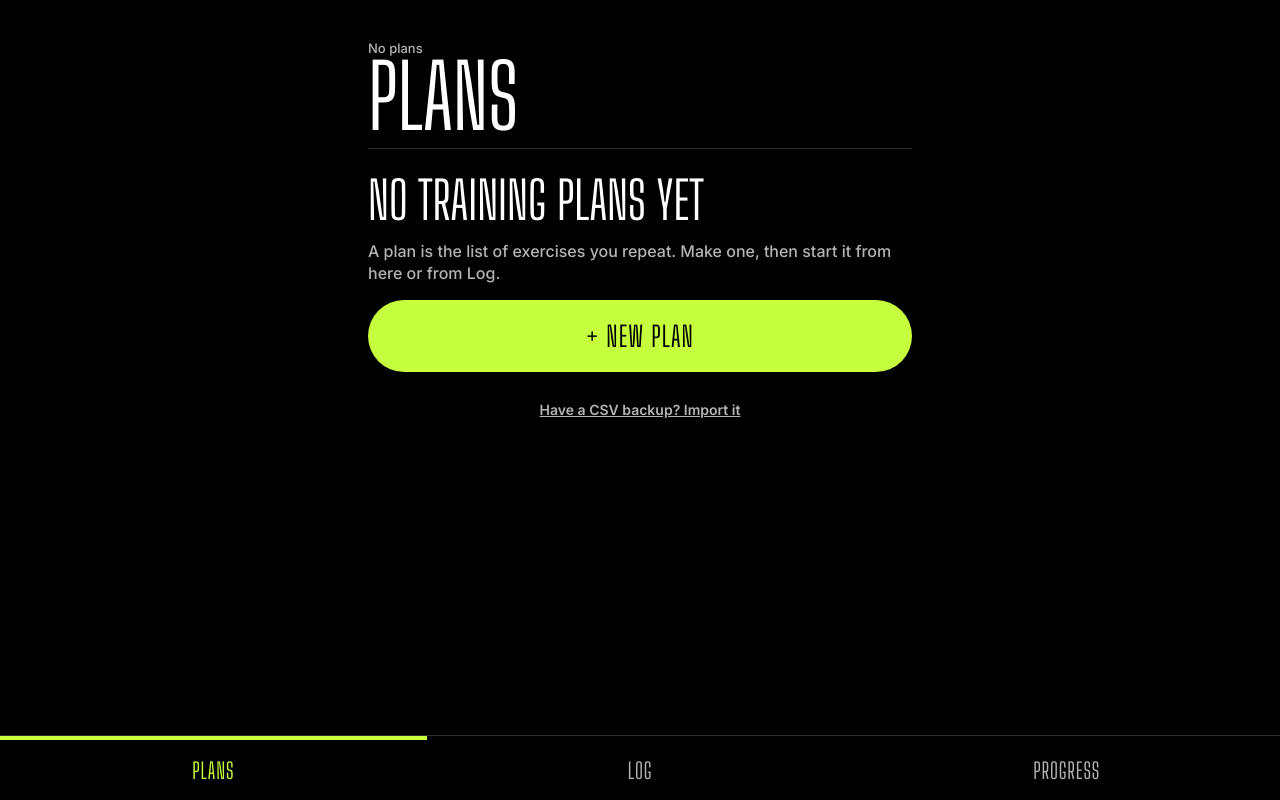
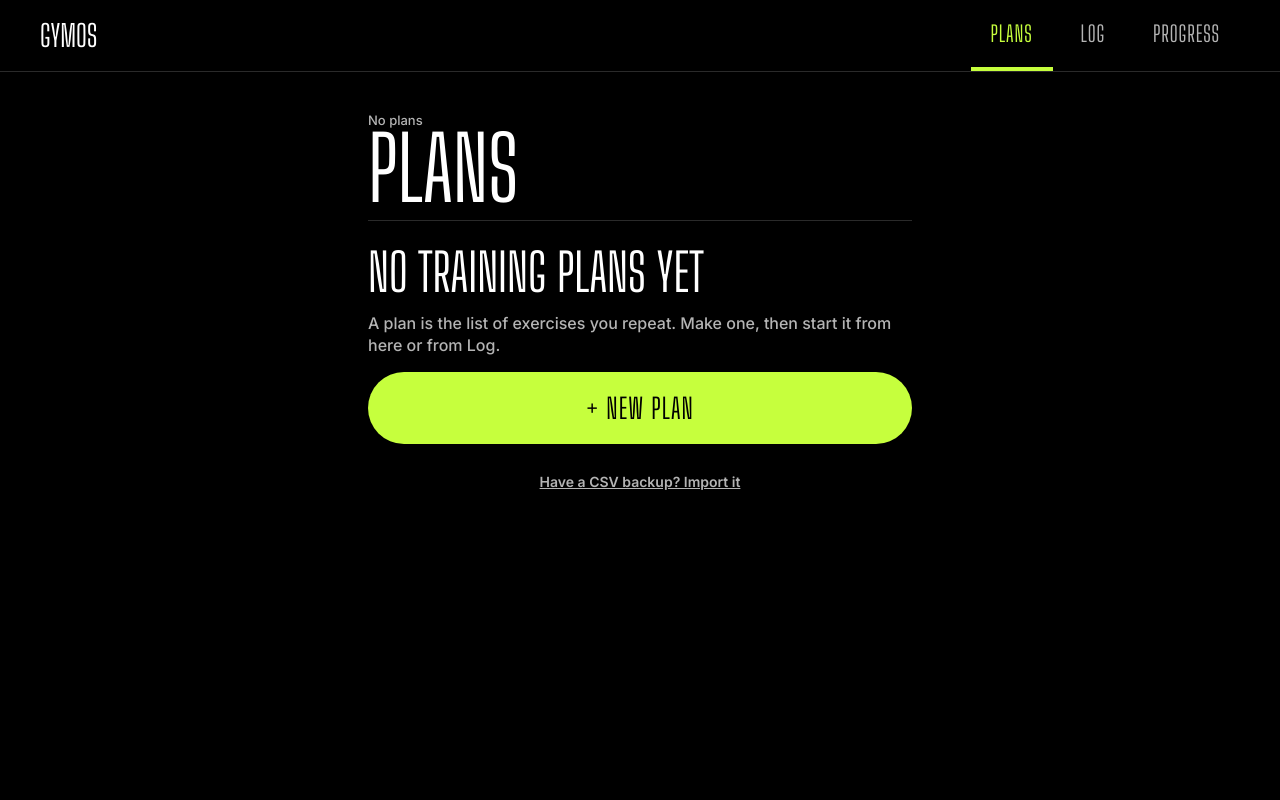
Before and after one commit to tiago-espadinha/GymOS, a React (Vite) app: page / in a window 1280 px wide. Built offline with nearby package versions, Linux system fonts and the light colour scheme.

Commit message:
feat(shell): add the wide top bar and centre tablet tabs
From 1024 wide the wordmark and tabs move to a 72-tall top bar and screens keep the 600 column until they get a wide layout. Between 600 and 1023 the bottom tab bar sits inside the same column.

```diff
--- a/src/GymTracker.css
+++ b/src/GymTracker.css
@@ -5,13 +5,19 @@
   font-family: var(--font-body);
 }
 
-/* Tab bar: bottom of the screen, absent while a session is active */
-.shellTabs {
+/* Tab bar: bottom of the screen, inside the column, absent in a session */
+.shellBar {
   position: fixed;
   bottom: 0;
   left: 0;
   right: 0;
   z-index: 100;
+  max-width: var(--width-column);
+  margin: 0 auto;
+}
+
+.shellBar__wordmark {
+  display: none;
 }
 
 /* Content Area */
@@ -34,3 +40,45 @@
     padding-bottom: calc(var(--size-tabbar) + 20px);
   }
 }
+
+/*
+ * Wide (--breakpoint-wide): a top bar across the window, its content in the
+ * 1200 frame; screens without a wide layout keep the phone column.
+ */
+@media (min-width: 1024px) {
+  #root {
+    width: 100%;
+  }
+
+  .shellBar {
+    position: sticky;
+    top: 0;
+    max-width: none;
+    display: flex;
+    align-items: stretch;
+    justify-content: space-between;
+    box-sizing: border-box;
+    height: var(--size-topbar);
+    padding: 0 max(var(--gutter-wide), calc((100% - var(--width-wide)) / 2));
+    border-bottom: var(--border-hairline);
+    background: var(--color-bg);
+  }
+
+  .shellBar__wordmark {
+    display: block;
+    align-self: center;
+    font-family: var(--font-display);
+    font-weight: var(--weight-display);
+    font-size: var(--text-wordmark);
+    text-transform: uppercase;
+  }
+
+  .mainContent {
+    box-sizing: border-box;
+    max-width: var(--width-column);
+  }
+
+  .mainContent.withTabs {
+    padding-bottom: 40px;
+  }
+}
--- a/src/GymTracker.tsx
+++ b/src/GymTracker.tsx
@@ -132,6 +132,13 @@ export default function GymTracker() {
 
   return (
     <div className="gymOS">
+      {/* Bottom tab bar below 1024; the wordmark and top bar at wide widths. */}
+      {showTabs && (
+        <header className="shellBar">
+          <p className="shellBar__wordmark">GymOS</p>
+          <TabBar tabs={TABS} active={tab} onChange={changeTab} />
+        </header>
+      )}
       <div className={`mainContent ${showTabs ? "withTabs" : ""}`}>
         {visibleTab === "plans" && (
           <PlansTab
@@ -178,11 +185,6 @@ export default function GymTracker() {
         )}
       </div>
 
-      {showTabs && (
-        <div className="shellTabs">
-          <TabBar tabs={TABS} active={tab} onChange={changeTab} />
-        </div>
-      )}
     </div>
   );
 }
--- a/src/components/shared/TabBar/TabBar.css
+++ b/src/components/shared/TabBar/TabBar.css
@@ -28,3 +28,24 @@
   outline: var(--border-focus);
   outline-offset: -4px;
 }
+
+/* Wide (--breakpoint-wide): the tabs sit in the top bar, marked from below. */
+@media (min-width: 1024px) {
+  .tab-bar {
+    gap: var(--space-2);
+    border-top: 0;
+  }
+
+  .tab-bar__tab {
+    flex: none;
+    min-height: 0; /* fills the top bar's height */
+    padding: 0 var(--space-5);
+    border-top: 0;
+    border-bottom: 4px solid transparent;
+  }
+
+  .tab-bar__tab[aria-current='page'] {
+    border-top: 0;
+    border-bottom: var(--border-tab-active);
+  }
+}
--- a/src/components/shared/Toast/Toast.css
+++ b/src/components/shared/Toast/Toast.css
@@ -52,3 +52,10 @@
   outline: 2px solid var(--color-on-inverse);
   outline-offset: 2px;
 }
+
+/* Wide (--breakpoint-wide): no bottom tab bar to clear. */
+@media (min-width: 1024px) {
+  .toast {
+    bottom: var(--space-4);
+  }
+}
--- a/src/index.css
+++ b/src/index.css
@@ -9,7 +9,7 @@
   -moz-osx-font-smoothing: grayscale;
 }
 
-/* Phone column, centred until the wider layouts are designed. */
+/* Phone column, centred; GymTracker.css widens it at --breakpoint-wide. */
 #root {
   width: var(--width-column);
   max-width: 100%;
```
Also changed, not shown: 1 other file (tests, documents, lock files or other folders).
